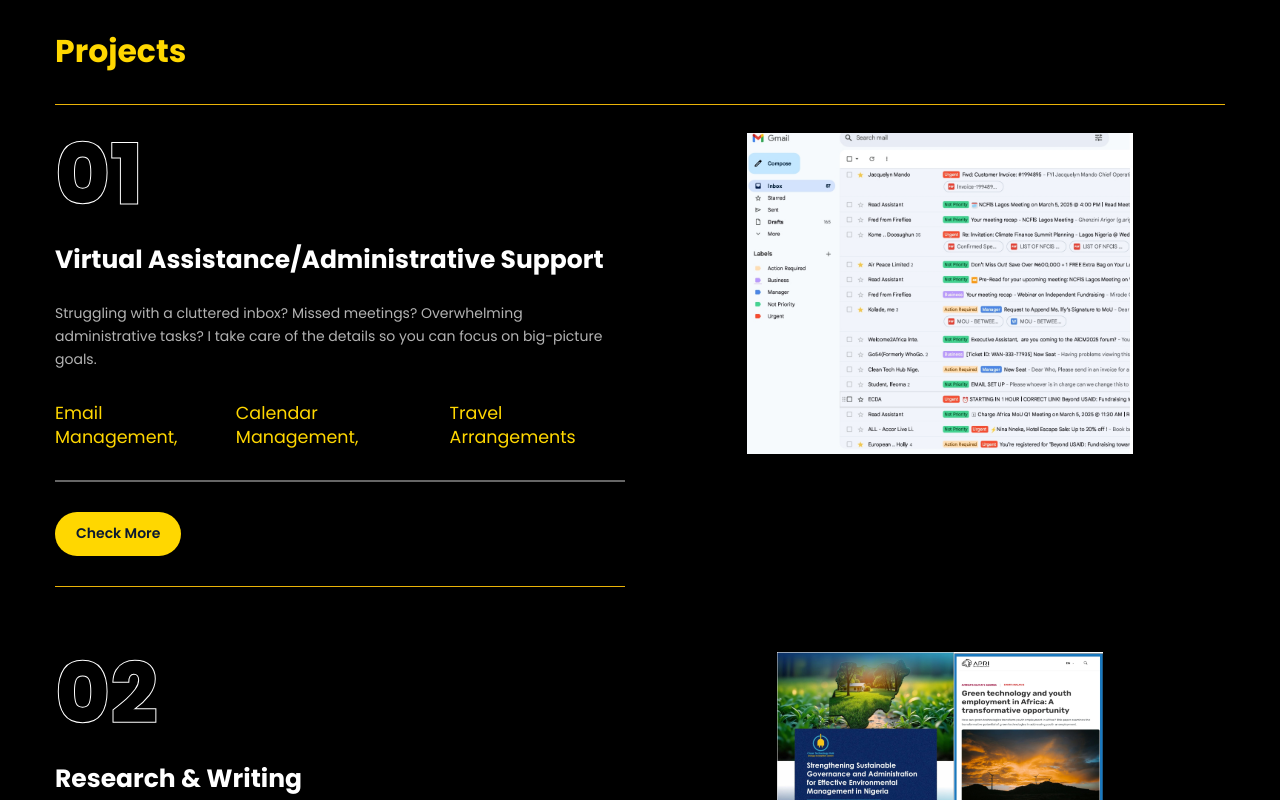
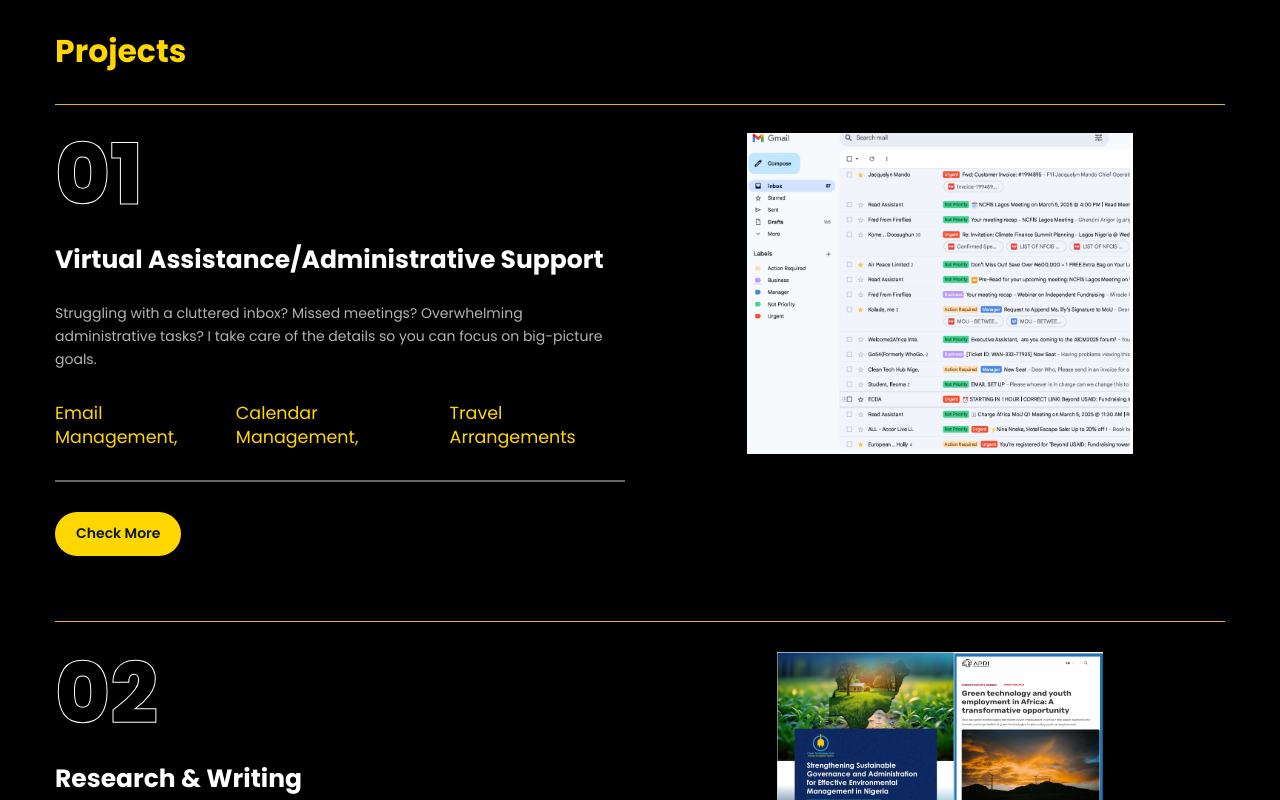
Before and after one commit to timadewale1/gift-portfolio, a Next.js app: page / in a window 1280 px wide. Shown: the part 3080-3880 px from the top of the page. Built offline with nearby package versions, Linux system fonts and the light colour scheme.

Commit message:
last update

```diff
--- a/app/work/page.jsx
+++ b/app/work/page.jsx
@@ -170,10 +170,8 @@ const Work = () => {
           <div className="w-full h-[1px] bg-yellow-500 mb-8"></div>
           <div className="flex flex-col gap-[30px]">
             {projects.map((project, projectIndex) => (
-              <div
-                key={projectIndex}
-                className="flex flex-col xl:flex-row xl:gap-[30px]"
-              >
+              <React.Fragment key={projectIndex}>
+                <div className="flex flex-col xl:flex-row xl:gap-[30px]">
                   <div className="w-full xl:w-[50%] flex flex-col gap-[30px]">
                     <div className="text-8xl leading-none font-extrabold text-transparent text-outline">
                       {project.num}
@@ -201,14 +199,13 @@ const Work = () => {
                       ))}
                     </ul>
                     <div className="border border-white/40"></div>
-                  <div className="flex items-center gap-4">
+                    <div className="flex items-center gap-4 mb-5">
                       <Link href={project.path}>
                         <Button className="outline-2 hover:bg-white">
                           Check More
                         </Button>
                       </Link>
                     </div>
-                  <div className="w-full h-[1px] bg-yellow-500 mb-10"></div>
                   </div>
 
                   <div className="w-full xl:w-[50%]">
@@ -222,7 +219,9 @@ const Work = () => {
                         className="absolute w-full h-full"
                       >
                         <Image
-                        src={project.images[currentImageIndexes[projectIndex]]}
+                          src={
+                            project.images[currentImageIndexes[projectIndex]]
+                          }
                           fill
                           className="object-contain rounded-lg"
                           alt={`Project Image ${
@@ -233,6 +232,10 @@ const Work = () => {
                     </div>
                   </div>
                 </div>
+
+                {/* Thin Gold Line */}
+                <div className="w-full h-[1px] bg-yellow-500 mt-5"></div>
+              </React.Fragment>
             ))}
           </div>
         </div>
```
Lines whose indentation alone changed are shown as unchanged.
